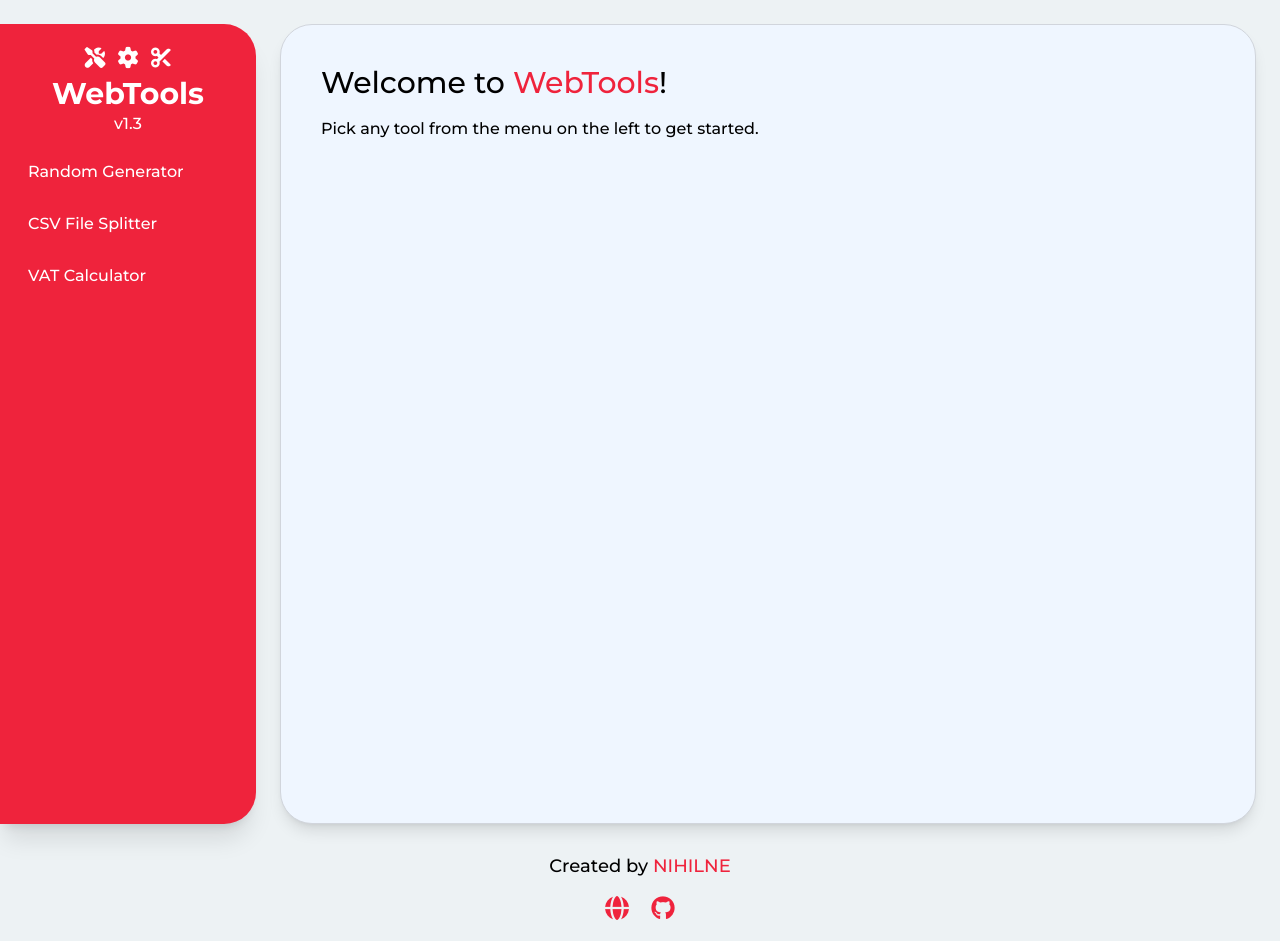
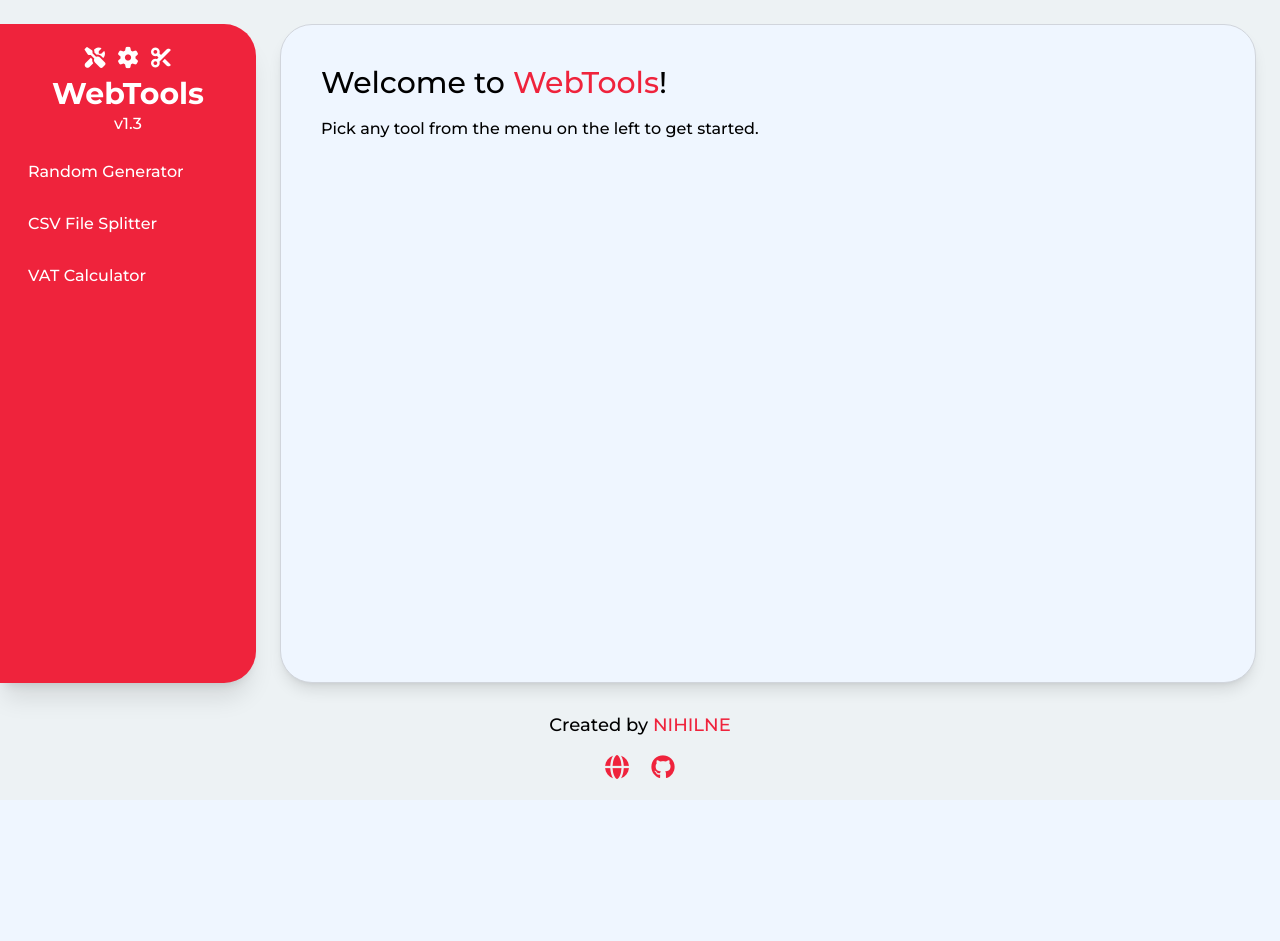
Before and after one commit to nihilne/WebTools, a Flask app: page / in a window 1280 px wide. After the commit the page ends 779 px from the top, so only its background shows below. Run offline with Flask 3, Linux system fonts and the light colour scheme; style sheets or scripts are compiled from the project's sources; some libraries are stand-ins or nearby versions.

Commit message:
refactor: make minimum body height same as screen instead of main content height

```diff
--- a/app/templates/base.html
+++ b/app/templates/base.html
@@ -27,9 +27,9 @@
     <title>{% block title %}{% endblock %} | WebTools</title>
 </head>
 
-<body class="bg-off-white font-montserrat font-medium">
-    <div class="flex min-h-screen">
-        <div class="sidebar w-64 h-screen my-6 py-4 bg-main-red rounded-r-4xl shadow-xl text-white">
+<body class="min-h-screen flex flex-col bg-off-white font-montserrat font-medium">
+    <div class="flex flex-1">
+        <div class="sidebar w-64 my-6 py-4 bg-main-red rounded-r-4xl shadow-xl text-white">
             <div class="flex justify-center gap-2">
                 <i class="fa-solid fa-screwdriver-wrench text-xl my-2 tool-icon"></i>
                 <i class="fa-solid fa-gear text-xl my-2 tool-icon"></i>
```
